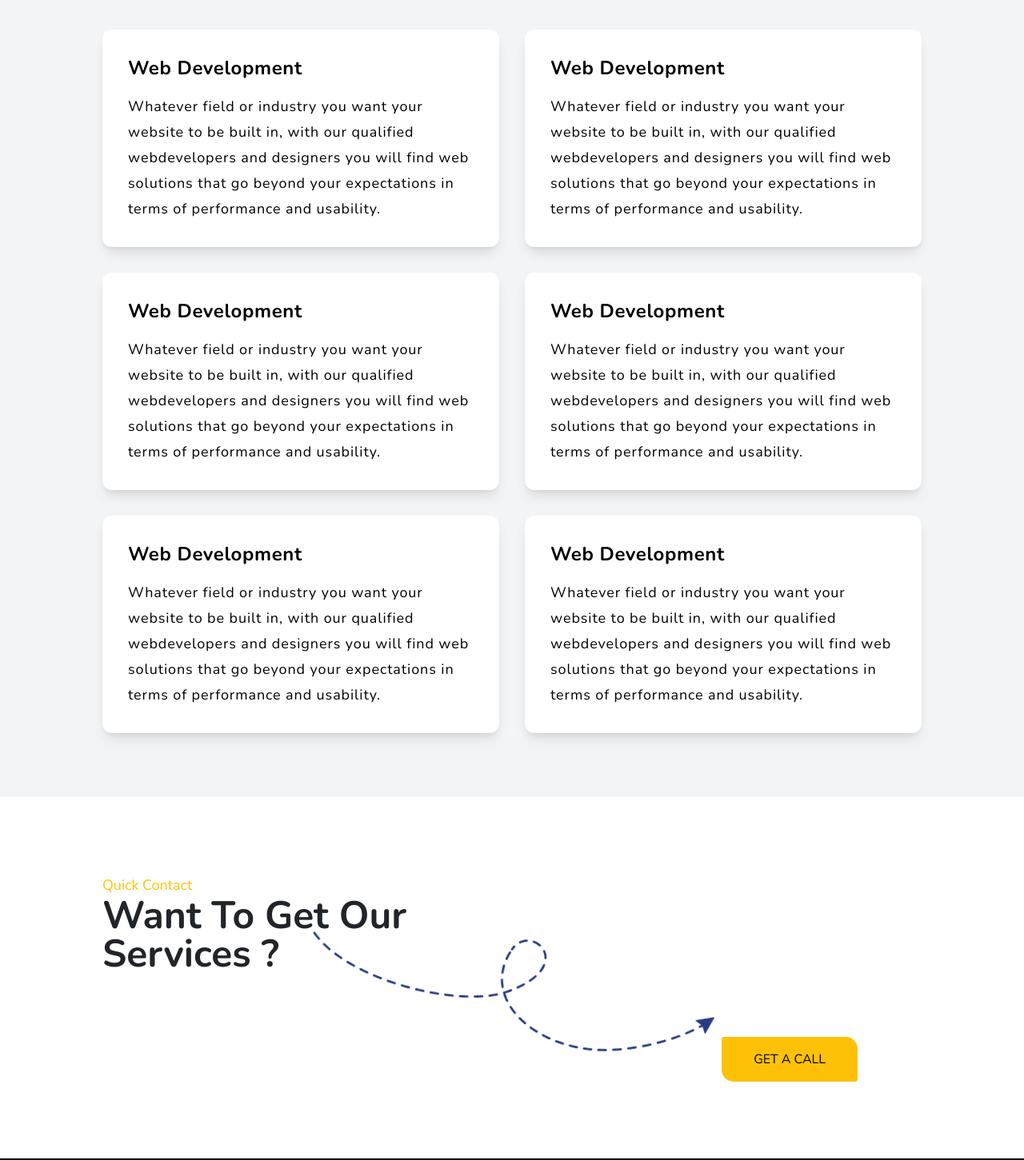
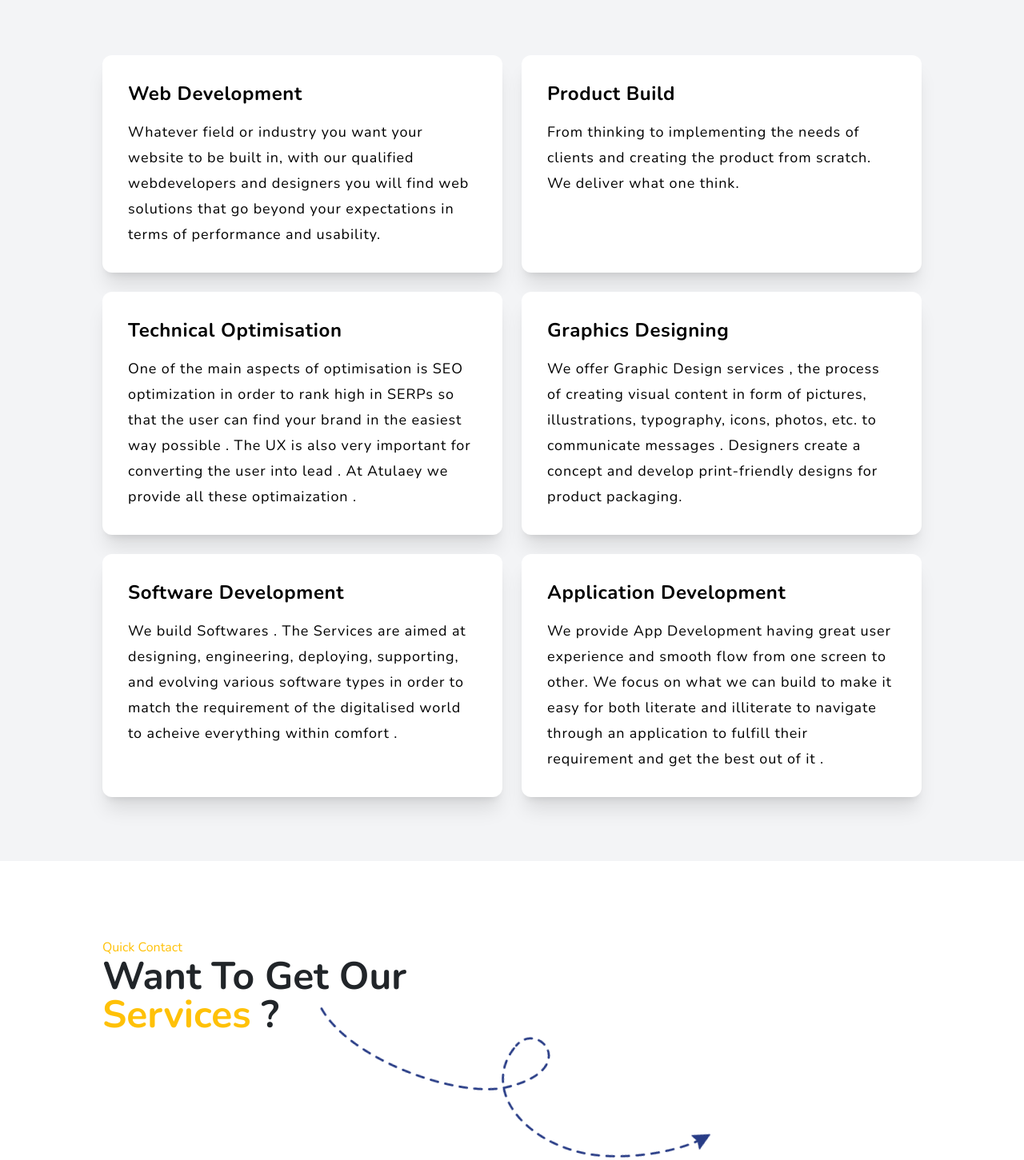
Before and after one commit to aditya-translense/translense-clone, a React (Vite) app: page /services in a window 1280 px wide. Shown: the part 1382-2833 px from the top of the page at 80% size. Built offline with nearby package versions, Linux system fonts and the light colour scheme; the HTML template or start-up script is replaced by a standard one.

Commit message:
make responsive contact page

```diff
--- a/src/components/ContactForm.tsx
+++ b/src/components/ContactForm.tsx
@@ -57,7 +57,7 @@ const ContactForm = () => {
           </div>
         )}
         <div className='flex flex-col gap-2'>
-          <div className='flex gap-6 '>
+          <div className=' flex flex-col lg:flex-row gap-6 '>
             <Input
               type='text'
               name='name'
--- a/src/components/ServiceCard.tsx
+++ b/src/components/ServiceCard.tsx
@@ -5,7 +5,7 @@ interface IServiceCardProps {
 
 const ServiceCard: React.FC<IServiceCardProps> = ({ title, description }) => {
   return (
-    <article className='p-8 bg-white shadow-lg hover:shadow-xl transition-all duration-300 rounded-xl'>
+    <article className='p-8 bg-white shadow-xl hover:shadow-2xl transition-all hover:scale-105 duration-300 rounded-xl'>
       <h3 className='font-bold text-2xl tracking-wide capitalize mb-4'>
         {title}
       </h3>
--- a/src/components/ui/Button.tsx
+++ b/src/components/ui/Button.tsx
@@ -9,7 +9,7 @@ const Button: React.FC<IButtonProps> = ({
   return (
     <button
       type={type}
-      className={`bg-clr-yellow px-10 py-4 rounded-tl-[3px] rounded-br-[3px] rounded-bl-[15px] rounded-tr-[15px] uppercase font-normal ${className}`}
+      className={`bg-clr-yellow px-10 py-4 rounded-tl-[3px] rounded-br-[3px] rounded-bl-[15px] rounded-tr-[15px] uppercase font-normal hover:scale-105 transition-all duration-300 ${className}`}
       onClick={onClick}
     >
       {children}
--- a/src/constants/data.ts
+++ b/src/constants/data.ts
@@ -61,33 +61,33 @@ export const serviceCardInfo = [
   },
   {
     id: 2,
-    title: 'Web Development',
+    title: 'Product Build',
     description:
-      'Whatever field or industry you want your website to be built in, with our qualified webdevelopers and designers you will find web solutions that go beyond your expectations in terms of performance and usability.',
+      'From thinking to implementing the needs of clients and creating the product from scratch. We deliver what one think.',
   },
   {
     id: 3,
-    title: 'Web Development',
+    title: 'Technical Optimisation',
     description:
-      'Whatever field or industry you want your website to be built in, with our qualified webdevelopers and designers you will find web solutions that go beyond your expectations in terms of performance and usability.',
+      'One of the main aspects of optimisation is SEO optimization in order to rank high in SERPs so that the user can find your brand in the easiest way possible . The UX is also very important for converting the user into lead . At Atulaey we provide all these optimaization .',
   },
   {
     id: 4,
-    title: 'Web Development',
+    title: 'Graphics Designing  ',
     description:
-      'Whatever field or industry you want your website to be built in, with our qualified webdevelopers and designers you will find web solutions that go beyond your expectations in terms of performance and usability.',
+      'We offer Graphic Design services , the process of creating visual content in form of pictures, illustrations, typography, icons, photos, etc. to communicate messages . Designers create a concept and develop print-friendly designs for product packaging.',
   },
   {
     id: 5,
-    title: 'Web Development',
+    title: 'Software Development',
     description:
-      'Whatever field or industry you want your website to be built in, with our qualified webdevelopers and designers you will find web solutions that go beyond your expectations in terms of performance and usability.',
+      'We build Softwares . The Services are aimed at designing, engineering, deploying, supporting, and evolving various software types in order to match the requirement of the digitalised world to acheive everything within comfort .',
   },
   {
     id: 6,
-    title: 'Web Development',
+    title: 'Application Development',
     description:
-      'Whatever field or industry you want your website to be built in, with our qualified webdevelopers and designers you will find web solutions that go beyond your expectations in terms of performance and usability.',
+      'We provide App Development having great user experience and smooth flow from one screen to other. We focus on what we can build to make it easy for both literate and illiterate to navigate through an application to fulfill their requirement and get the best out of it .',
   },
 ];
 
--- a/src/pages/ContactPage.tsx
+++ b/src/pages/ContactPage.tsx
@@ -4,12 +4,12 @@ import { images } from '../constants';
 const ContactPage = () => {
   return (
     <>
-      <section className='py-20 flex-center px-8 gap-16 align-element'>
+      <section className='py-20 flex flex-col lg:flex-center lg:flex-row lg:px-8 gap-16 align-element'>
         <article className=''>
-          <SectionTitle className='uppercase text-start font-bold text-6xl mb-6 text-gray-800'>
+          <SectionTitle className='uppercase text-start font-bold lg:text-6xl mb-4 text-gray-800'>
             Contact <span className='text-clr-yellow'>Us</span>
           </SectionTitle>
-          <p className='font-bold text-2xl tracking-wide'>
+          <p className='font-bold text-xl lg:text-2xl tracking-wide'>
             Want to grow with an organization where we work as a team and share
             a bond as a family . We
             <span className='text-clr-yellow'>welcome you to TRANSLENSE</span> ,
@@ -22,7 +22,7 @@ const ContactPage = () => {
       </section>
 
       <section className='bg-gray-100'>
-        <div className='align-element flex-center py-20 gap-16 '>
+        <div className='align-element flex flex-col lg:flex-center lg:flex-row py-20 gap-16 '>
           <article>
             <SectionTitle className='mb-8 text-start'>
               Get In <span className='text-clr-yellow'>Touch</span>
--- a/src/pages/ServicePage.tsx
+++ b/src/pages/ServicePage.tsx
@@ -4,7 +4,7 @@ import { serviceCardInfo, images } from '../constants';
 const ServicePage = () => {
   return (
     <>
-      <section className='flex relative bg-gray-100 gap-16'>
+      <section className='flex flex-col lg:flex-row relative bg-gray-100 gap-16'>
         <article className=' pt-20 pl-20 text-start'>
           <SectionTitle className='text-start ml-0'>Our Services</SectionTitle>
           <p className='mt-6 font-bold tracking-wider text-xl max-w-md text-ellipsis'>
@@ -27,19 +27,19 @@ const ServicePage = () => {
         <SectionTitle>
           Know our <span className='text-clr-yellow'>services</span>
         </SectionTitle>
-        <div className='flex mt-20 max-w-5xl gap-6 '>
-          <article className='flex-1 flex items-start justify-end gap-6'>
+        <div className='lg:flex mt-20 max-w-5xl gap-6 align-element'>
+          <article className='flex-1 flex items-start justify-end gap-6 mb-4 lg:m-auto'>
             <img
               src={images.quotesIcon}
               alt='quotes-icon'
-              className='w-20 h-20 '
+              className='w-16  md:w-20 h-16  md:h-20 '
             />
-            <h2 className='text-2xl font-bold tracking-wide'>
+            <h2 className='text-xl md:text-2xl font-bold tracking-wide'>
               We know where our strengths lie and where we need to leverage
               additional expertise, so you get the best results.
             </h2>
           </article>
-          <article className='flex flex-1 items-start justify-start '>
+          <article className='text-base md:text-lg flex flex-1 items-start justify-start '>
             <p className='text-md leading-8 tracking-wider'>
               From your very first interaction with us, everything we do is
               built around understanding your goals and the results that you
@@ -56,7 +56,7 @@ const ServicePage = () => {
         <SectionTitle>
           What We <span className='text-clr-yellow'>Do</span>
         </SectionTitle>
-        <div className='align-element mt-16  grid grid-cols-1 md:grid-cols-2 gap-8 '>
+        <div className='align-element mt-16  grid grid-cols-1 md:grid-cols-2 gap-6 '>
           {serviceCardInfo.map(({ id, title, description }) => {
             return (
               <ServiceCard key={id} title={title} description={description} />
@@ -68,18 +68,21 @@ const ServicePage = () => {
 
       <section className='py-24'>
         <div className='align-element'>
-          <div className='flex flex-col justify-start items-start relative mb-20'>
-            <p className='text-clr-yellow capitalize text-lg'>Quick Contact</p>
+          <div className='flex flex-col justify-start items-start'>
+            <p className='text-clr-yellow capitalize text-md'>Quick Contact</p>
             <SectionTitle className='text-start ml-0'>
-              Want to get our services ?
+              Want to get our <span className='text-clr-yellow'>services</span>{' '}
+              ?
             </SectionTitle>
-            <img
-              src={images.dottedLineImg}
-              alt='dotted image'
-              className='absolute w-2/4 left-2/4 top-20 -translate-x-1/2 rotate-6'
-            />
+            <div className='  w-full flex justify-center items-center'>
+              <img
+                src={images.dottedLineImg}
+                alt='dotted image'
+                className='hidden md:flex text-center mx-auto w-[50%] rotate-12'
+              />
+            </div>
           </div>
-          <div className='flex justify-end pr-20 '>
+          <div className='flex justify-end items-start mt-8 pr-16'>
             <Button>GET A CALL</Button>
           </div>
         </div>
```
